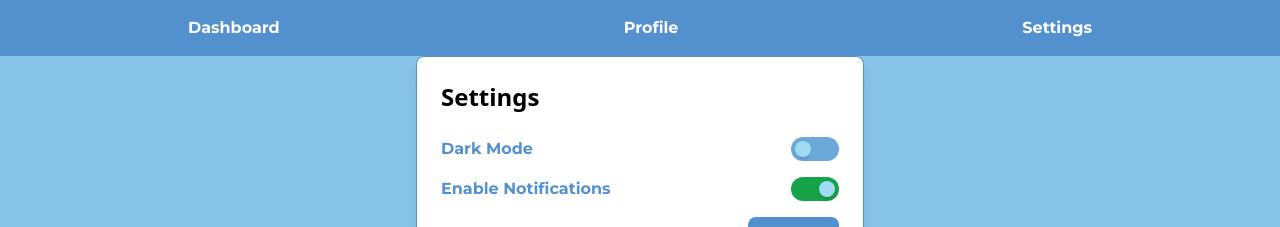
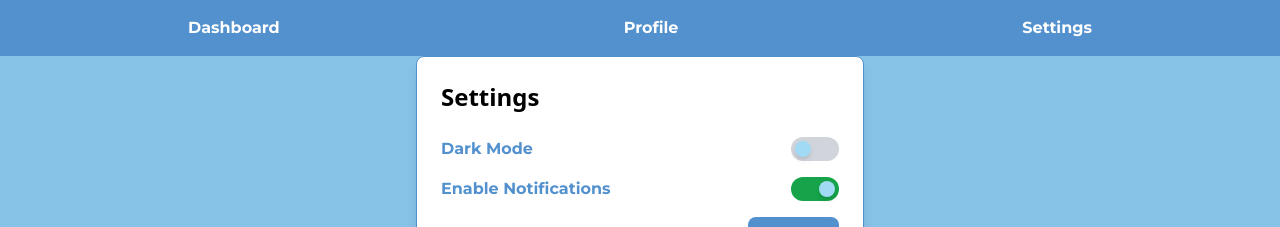
Before and after one commit to Kenfoxfire/track-my-job-front-end, a React (Vite) app: page /Settings in a window 1280 px wide. Shown: the top 227 px of the page. Built offline with nearby package versions, Linux system fonts and the light colour scheme.

Commit message:
new logic to the toggle dark mode

```diff
--- a/src/UserComponents/NavBar.tsx
+++ b/src/UserComponents/NavBar.tsx
@@ -3,10 +3,10 @@ import { Link } from 'react-router-dom';
 
 const NavBar = () => {
   return (
-    <nav className="bg-color1 p-4">
+    <nav className="bg-color1 p-4  dark:bg-darkColor1 ">
       <ul className="flex justify-around">
 
-        <li className="transition-transform duration-500 ease-in-out transform hover:scale-125 font-montserrat font-bold">
+        <li className="transition-transform duration-500 ease-in-out transform hover:scale-125 font-montserrat font-bold ">
         <Link to="/TableComponent" className="text-white ">
            Dashboard
           </Link>
--- a/src/UserComponents/Settings.tsx
+++ b/src/UserComponents/Settings.tsx
@@ -1,14 +1,24 @@
-import React, { useState } from "react";
+import React, { useState , useEffect } from "react";
 import NavBar from './NavBar';
 
 const SettingsComponent: React.FC = () => {
-  const [darkMode, setDarkMode] = useState<boolean>(false);
-  const [notifications, setNotifications] = useState<boolean>(true);
 
-  const toggleDarkMode = () => {
-    setDarkMode(!darkMode);
-    document.documentElement.classList.toggle("dark", !darkMode);
-  };
+    const [notifications, setNotifications] = useState<boolean>(true);
+
+    const [darkMode, setDarkMode] = useState<boolean>(() => {
+        // Load initial state from localStorage or default to false
+        const savedDarkMode = localStorage.getItem('darkMode') === 'true';
+        return savedDarkMode;
+      });
+
+
+
+   useEffect(() => {
+    // Apply dark mode class to the document
+    document.documentElement.classList.toggle("dark", darkMode);
+    // Save dark mode preference to localStorage
+    localStorage.setItem('darkMode', String(darkMode));
+  }, [darkMode]);
 
   const toggleNotifications = () => {
     setNotifications(!notifications);
@@ -24,9 +34,9 @@ const SettingsComponent: React.FC = () => {
         <div className="flex items-center justify-between mb-4">
           <span className="text-color1 dark:text-color5 font-montserrat font-bold">Dark Mode</span>
           <button
-            onClick={toggleDarkMode}
-            className={`w-12 h-6 flex items-center rounded-full p-1  ${
-              darkMode ? "bg-buttons" : "bg-color2"
+            onClick={() => setDarkMode(prev => !prev)}
+            className={`w-12 h-6 flex items-center rounded-full p-1 ${
+              darkMode ? "bg-blue-600" : "bg-gray-300"
             }`}
           >
             <div
```
